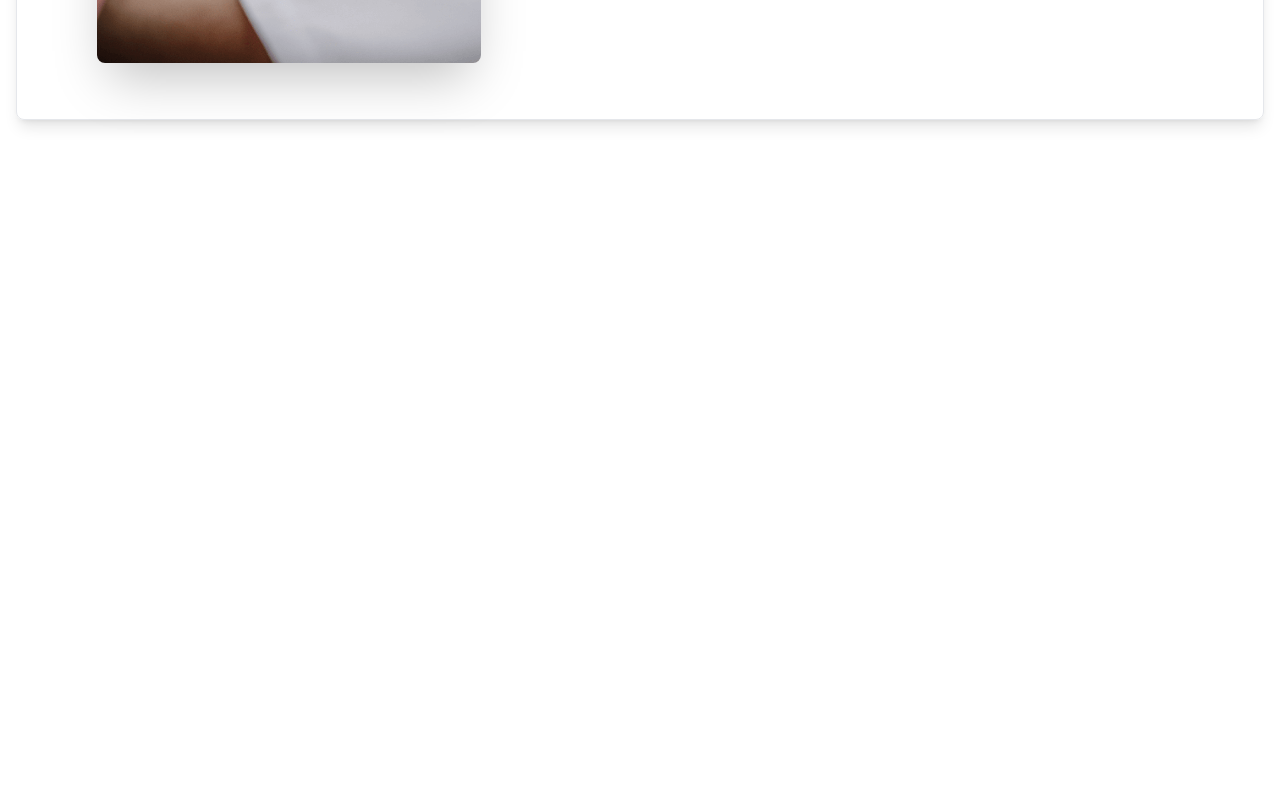
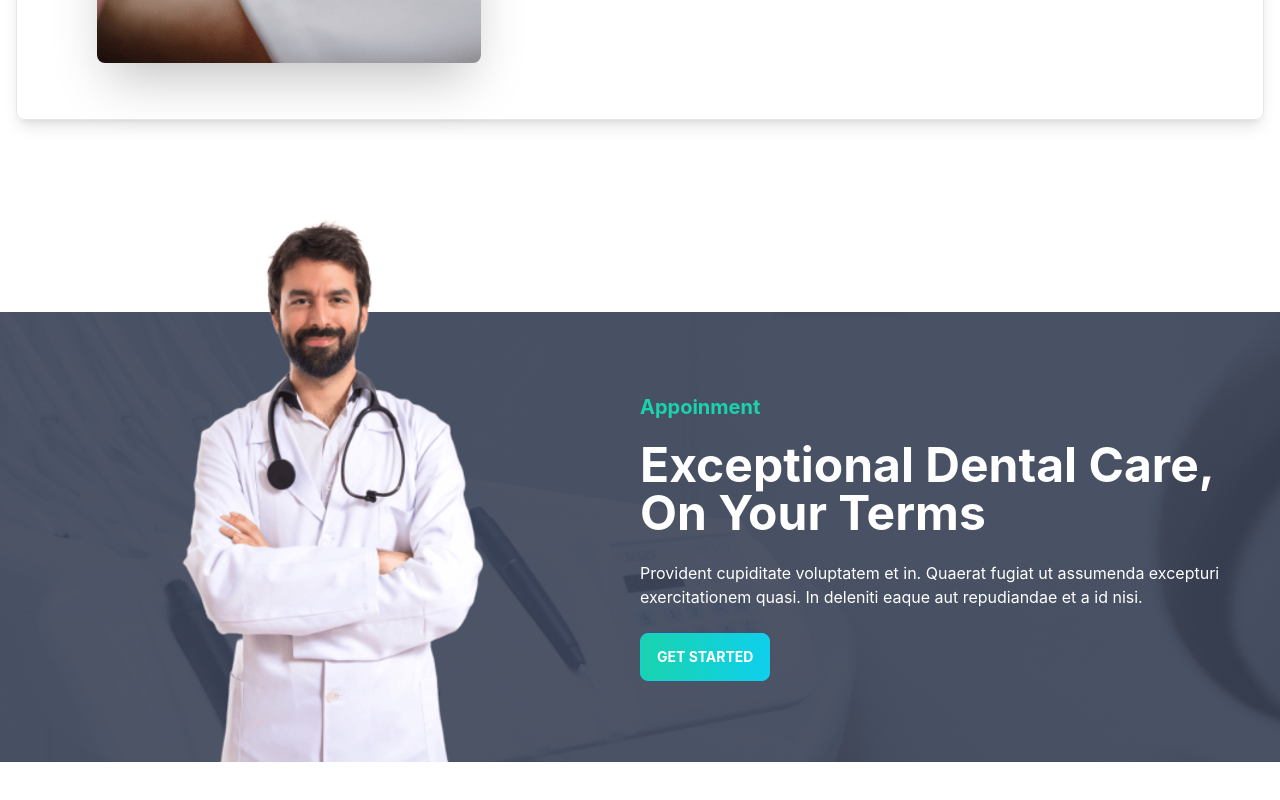
Before and after one commit to habib-sc/doctors-portal-client, a React (Create React App) app: page / in a window 1280 px wide. Shown: the part 1738-2538 px from the top of the page. Before the commit the page ends 1938 px from the top, so only its background shows below. Built offline with nearby package versions, Linux system fonts and the light colour scheme.

Commit message:
container and full width fix, added appointment section

```diff
--- /dev/null
+++ b/src/components/Pages/Home/AppointmentHome.js
@@ -0,0 +1,28 @@
+import React from 'react';
+import appointmentImg from '../../../assets/images/appointment.png';
+import doctorImg from '../../../assets/images/doctor.png';
+import PrimaryButton from '../../Shared/Buttons/PrimaryButton';
+
+const AppointmentHome = () => {
+    return (
+        <div style={{background: `url(${appointmentImg})`}}>
+            <div className='container px-4 mb-20 mt-48'>
+                <div class="flex justify-between items-center">
+                    <div className='flex-1 hidden lg:block p-0 m-0'>
+                        <img src={doctorImg} class="object-cover h-[600px]  mt-[-150px]" />
+                    </div>
+                    <div className='flex-1'>
+                        <div className='w-full text-white py-20 lg:py-0'>
+                            <h3 className='text-xl font-bold text-secondary mb-5'>Appoinment</h3>
+                            <h1 class="text-5xl font-bold">Exceptional Dental Care, On Your Terms</h1>
+                            <p class="py-6 w-full">Provident cupiditate voluptatem et in. Quaerat fugiat ut assumenda excepturi exercitationem quasi. In deleniti eaque aut repudiandae et a id nisi.</p>
+                            <PrimaryButton>Get Started</PrimaryButton>
+                        </div>
+                    </div>
+                </div>
+            </div>
+        </div>
+    );
+};
+
+export default AppointmentHome;
--- a/src/components/Pages/Home/Banner.js
+++ b/src/components/Pages/Home/Banner.js
@@ -4,6 +4,7 @@ import PrimaryButton from '../../Shared/Buttons/PrimaryButton';
 
 const Banner = () => {
     return (
+        <div className='container px-4'>
             <div class="hero min-h-[60vh] text-accent">
                 <div class="flex flex-col lg:flex-row-reverse items-center py-20">
                     <div className='flex-1'>
@@ -18,6 +19,7 @@ const Banner = () => {
                     </div>
                 </div>
             </div>
+        </div>
     );
 };
 
--- a/src/components/Pages/Home/BannerBody.js
+++ b/src/components/Pages/Home/BannerBody.js
@@ -4,6 +4,7 @@ import PrimaryButton from '../../Shared/Buttons/PrimaryButton';
 
 const BannerBody = () => {
     return (
+        <div className='container px-4'>
             <div class="hero py-10 shadow-lg border rounded-lg mb-20">
                 <div class="hero-content flex-col lg:flex-row px-0 lg:px-20">
                     <img src={treatmentImg} class="max-w-sm rounded-lg shadow-2xl" />
@@ -14,6 +15,7 @@ const BannerBody = () => {
                     </div>
                 </div>
             </div>
+        </div>
     );
 };
 
--- a/src/components/Pages/Home/Home.js
+++ b/src/components/Pages/Home/Home.js
@@ -1,4 +1,5 @@
 import React from 'react';
+import AppointmentHome from './AppointmentHome';
 import Banner from './Banner';
 import BannerBody from './BannerBody';
 import Info from './Info/Info';
@@ -6,11 +7,12 @@ import Services from './Services/Services';
 
 const Home = () => {
     return (
-        <div className='container mx-auto px-4'>
+        <div>
             <Banner></Banner>
             <Info></Info>
             <Services></Services>
             <BannerBody></BannerBody>
+            <AppointmentHome></AppointmentHome>
         </div>
     );
 };
--- a/src/components/Pages/Home/Info/Info.js
+++ b/src/components/Pages/Home/Info/Info.js
@@ -6,10 +6,12 @@ import InfoCard from './InfoCard/InfoCard';
 
 const Info = () => {
     return (
-        <div className='grid grid-cols-1 md:grid-cols-3 gap-4'>
-            <InfoCard cardTitle="Openning Hours" icon={clockIcon} bgClass="bg-gradient-to-r from-secondary to-primary"></InfoCard>
-            <InfoCard cardTitle="Our Locations" icon={locationIcon} bgClass="bg-accent"></InfoCard>
-            <InfoCard cardTitle="Contact Us" icon={phoneIcon} bgClass="bg-gradient-to-r from-secondary to-primary"></InfoCard>
+        <div className='container px-4'>
+            <div className='grid grid-cols-1 md:grid-cols-3 gap-4'>
+                <InfoCard cardTitle="Openning Hours" icon={clockIcon} bgClass="bg-gradient-to-r from-secondary to-primary"></InfoCard>
+                <InfoCard cardTitle="Our Locations" icon={locationIcon} bgClass="bg-accent"></InfoCard>
+                <InfoCard cardTitle="Contact Us" icon={phoneIcon} bgClass="bg-gradient-to-r from-secondary to-primary"></InfoCard>
+            </div>
         </div>
     );
 };
--- a/src/components/Pages/Home/Services/Services.js
+++ b/src/components/Pages/Home/Services/Services.js
@@ -31,7 +31,7 @@ const Services = () => {
     ];
 
     return (
-        <section className='my-20'>
+        <section className='my-20 container px-4'>
             <div className='text-center mb-3'>
                 <h3 className='text-xl font-bold text-secondary uppercase mb-1'>Our Services</h3>
                 <h1 className='text-4xl'>Services We Provide</h1>
--- a/tailwind.config.js
+++ b/tailwind.config.js
@@ -4,6 +4,9 @@ module.exports = {
   ],
   theme: {
     extend: {},
+    container: {
+      center: true,
+    },
   },
   daisyui: {
     themes: [
```
Lines whose indentation alone changed are shown as unchanged.
